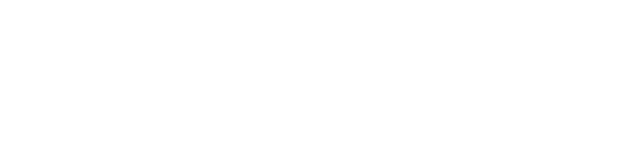
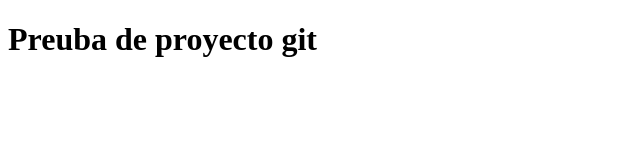
Before and after one commit to vcorrea3x2/Prueba, a plain HTML site: page Index.html in a window 1280 px wide. Shown: the whole page, without its empty margins (0-640 px from the left). Drawn offline with Linux system fonts and the light colour scheme.

Commit message:
Mi segundo proyecto modificado git

```diff
--- a/Index.html
+++ b/Index.html
@@ -4,6 +4,6 @@
 	<title> Esto es Un prueba</title>
 </head>
 <body>
-
+	<h1>Preuba de proyecto git</h1>
 </body>
 </html>
```
